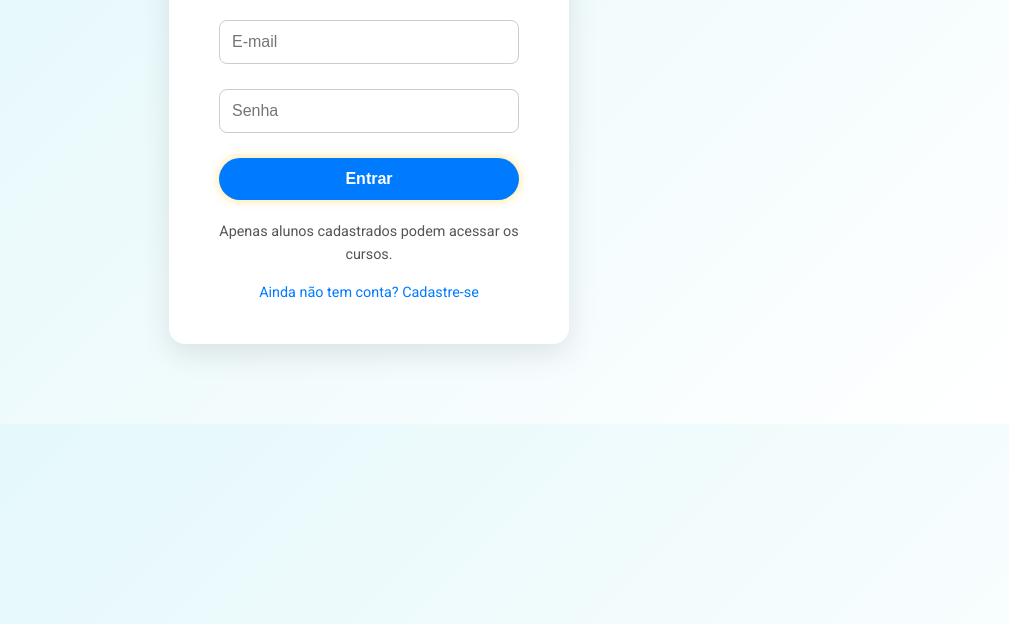
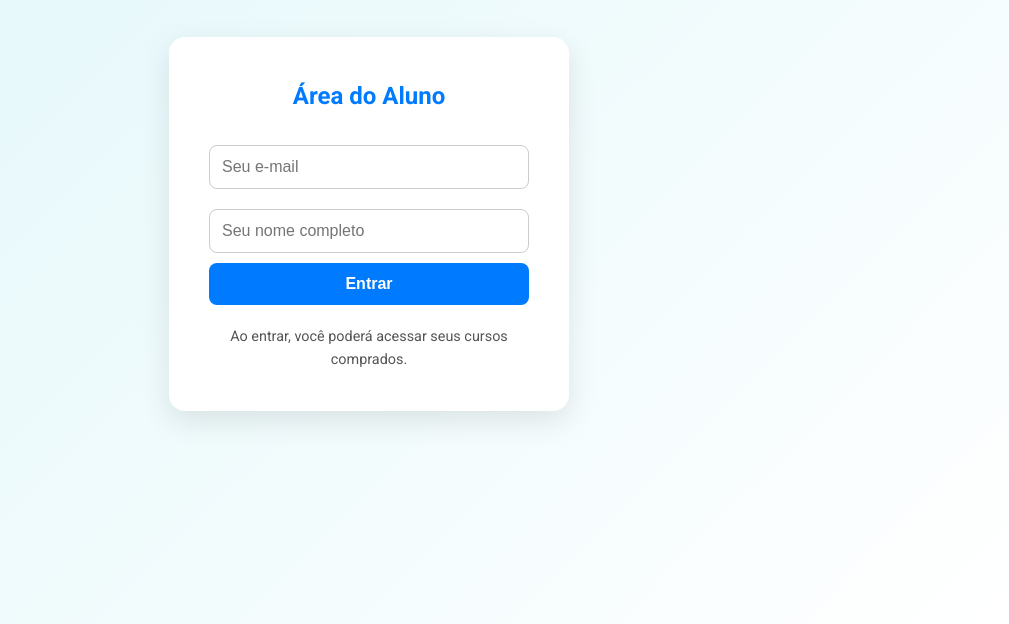
Before and after one commit to mota954/cursos, a plain HTML site: page login.html in a window 1280 px wide. Shown: the part 176-800 px from the top of the page, without its empty margins (271-1280 px from the left). Drawn offline with nearby package versions, Linux system fonts and the light colour scheme.

Commit message:
Update login.html

```diff
--- a/login.html
+++ b/login.html
@@ -3,52 +3,54 @@
 <head>
   <meta charset="UTF-8" />
   <meta name="viewport" content="width=device-width, initial-scale=1.0" />
-  <title>Login do Aluno</title>
+  <title>Login - Instituto de Cursos Profissionais</title>
   <link rel="stylesheet" href="style.css" />
   <link href="https://fonts.googleapis.com/css2?family=Roboto:wght@400;700&display=swap" rel="stylesheet">
   <link rel="stylesheet" href="https://cdnjs.cloudflare.com/ajax/libs/font-awesome/6.5.0/css/all.min.css">
-  <link href="https://unpkg.com/aos@2.3.4/dist/aos.css" rel="stylesheet">
   <style>
     body {
       background: linear-gradient(135deg, #e0f7fa, #ffffff);
       font-family: 'Roboto', sans-serif;
+      display: flex;
+      justify-content: center;
+      align-items: center;
+      height: 100vh;
     }
 
     .login-container {
-      max-width: 400px;
-      margin: 80px auto;
       background: white;
       padding: 40px;
       border-radius: 16px;
       box-shadow: 0 10px 30px rgba(0,0,0,0.1);
+      max-width: 400px;
+      width: 100%;
       text-align: center;
     }
 
     .login-container h2 {
       color: #007bff;
       margin-bottom: 20px;
-      font-size: 1.8em;
     }
 
     .login-container input {
       width: 100%;
       padding: 12px;
-      margin-bottom: 15px;
+      margin: 10px 0;
+      border: 1px solid #ccc;
       border-radius: 8px;
-      border: 1px solid #ccc;
       font-size: 1em;
     }
 
     .login-container button {
       width: 100%;
       padding: 12px;
+      background: #007bff;
+      color: white;
       border: none;
-      border-radius: 30px;
+      border-radius: 8px;
+      font-size: 1em;
       font-weight: bold;
       cursor: pointer;
-      background: #007bff;
-      color: white;
-      font-size: 1em;
       transition: background 0.3s ease;
     }
 
@@ -56,59 +58,56 @@
       background: #0056b3;
     }
 
-    .info {
+    .login-container p {
+      margin-top: 20px;
       font-size: 0.9em;
       color: #555;
-      margin-top: 10px;
     }
 
-    .link-acesso {
-      display: block;
-      margin-top: 15px;
-      font-size: 0.9em;
+    .login-container a {
       color: #007bff;
       text-decoration: none;
     }
 
-    .link-acesso:hover {
+    .login-container a:hover {
       text-decoration: underline;
     }
   </style>
 </head>
 <body>
 
-  <div class="login-container" data-aos="fade-up">
-    <h2>Login do Aluno</h2>
-    <form id="formLogin">
-      <input type="email" id="emailLogin" placeholder="E-mail" required>
-      <input type="password" id="senhaLogin" placeholder="Senha" required>
-      <button type="submit">Entrar</button>
-    </form>
-    <p class="info">Apenas alunos cadastrados podem acessar os cursos.</p>
-    <a href="acesso.html" class="link-acesso">Ainda não tem conta? Cadastre-se</a>
+  <div class="login-container">
+    <h2>Área do Aluno</h2>
+    <input type="email" id="email" placeholder="Seu e-mail" />
+    <input type="text" id="nome" placeholder="Seu nome completo" />
+    <button onclick="login()">Entrar</button>
+    <p>Ao entrar, você poderá acessar seus cursos comprados.</p>
   </div>
 
-  <!-- Scripts -->
-  <script src="https://unpkg.com/aos@2.3.4/dist/aos.js"></script>
   <script>
-    AOS.init({ duration: 1000, once: true });
+    function login() {
+      const email = document.getElementById("email").value.trim().toLowerCase();
+      const nome = document.getElementById("nome").value.trim();
 
-    document.getElementById("formLogin").addEventListener("submit", function(e) {
-      e.preventDefault();
+      if (!email || !nome) {
+        alert("Preencha todos os campos corretamente.");
+        return;
+      }
 
-      const email = document.getElementById("emailLogin").value.trim();
-      const senha = document.getElementById("senhaLogin").value.trim();
+      const usuarios = JSON.parse(localStorage.getItem("usuarios")) || {};
 
-      // Simulação de login (sem verificação real de senha)
-      if (email && senha) {
-        localStorage.setItem("usuarioLogado", "true");
-        localStorage.setItem("nomeAluno", "Aluno");
-        alert("Login realizado com sucesso!");
-        window.location.href = "aluno.html";
-      } else {
-        alert("Preencha todos os campos corretamente.");
+      if (!usuarios[email]) {
+        usuarios[email] = {
+          nome: nome,
+          cursosComprados: [],
+          carrinho: []
+        };
       }
-    });
+
+      localStorage.setItem("usuarios", JSON.stringify(usuarios));
+      localStorage.setItem("usuarioLogado", email);
+      window.location.href = "aluno.html";
+    }
   </script>
 
 </body>
```
